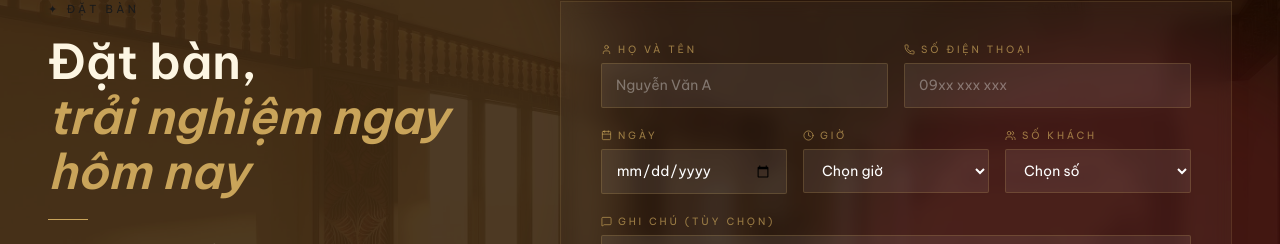
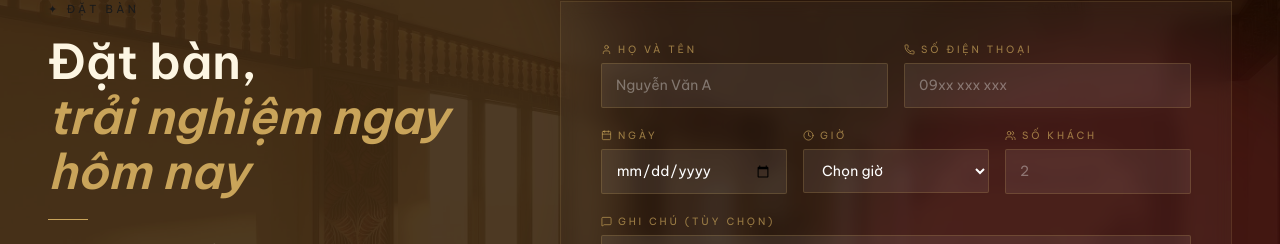
Before and after one commit to hoangnm2572/restaurant-demo, a React (Vite) app: page / in a window 1280 px wide. Shown: the part 6994-7238 px from the top of the page. Built offline with nearby package versions, Linux system fonts and the light colour scheme.

Commit message:
Update Booking.jsx

```diff
--- a/src/components/sections/Booking.jsx
+++ b/src/components/sections/Booking.jsx
@@ -24,7 +24,8 @@ export default function Booking() {
     setSubmitError('')
     try {
       const guestCount = parseInt(form.guests) || 1
-      const reservedAt = new Date(`${form.date}T${form.time}:00`).toISOString()
+      // Gắn timezone +07:00 để tránh lệch giờ do browser parse local/UTC khác nhau
+      const reservedAt = new Date(`${form.date}T${form.time}:00+07:00`).toISOString()
       const API_BASE = import.meta.env.VITE_RESTAURANT_API || 'https://gaoaccomondation.com/restaurant-api'
       const res = await fetch(
         `${API_BASE}/api/reservations/public`,
@@ -187,10 +188,16 @@ export default function Booking() {
                       </select>
                     </Field>
                     <Field icon={<Users size={11} />} label={t.guests}>
-                      <select required value={form.guests} onChange={set('guests')} className="input-field">
-                        <option value="">{t.guestPh}</option>
-                        {RESTAURANT.bookingGuestOptions.map((g) => <option key={g} value={g}>{g}</option>)}
-                      </select>
+                      <input
+                        required
+                        type="number"
+                        min="1"
+                        max="100"
+                        placeholder="2"
+                        value={form.guests}
+                        onChange={set('guests')}
+                        className="input-field"
+                      />
                     </Field>
                   </div>
                   <Field icon={<MessageSquare size={11} />} label={t.note}>
```
